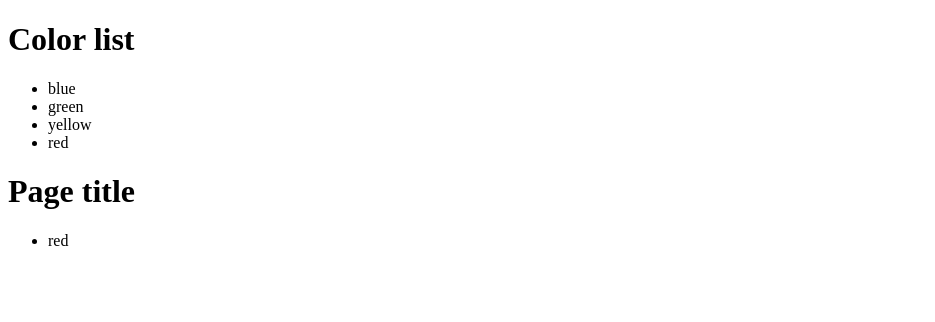
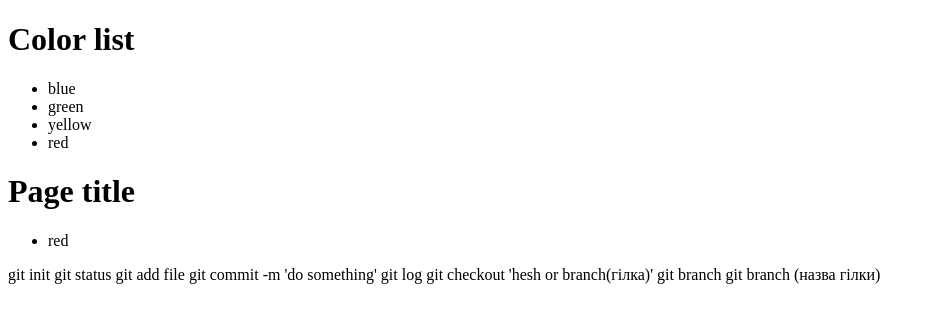
Before and after one commit to idlt044/mateproject, a plain HTML site: page index.html in a window 1280 px wide. Shown: the whole page, without its empty margins (0-935 px from the left). Drawn offline with Linux system fonts and the light colour scheme.

```diff
--- a/index.html
+++ b/index.html
@@ -19,5 +19,15 @@
   <ul>
     <li>red</li>
   </ul>
+  git init
+  git status
+  git add file
+  git commit -m 'do something'
+  git log
+  git checkout 'hesh or branch(гілка)'
+  git branch
+  git branch (назва гілки)
+
+
 </body>
 </html>
```
Also changed, not shown: 1 other file.
